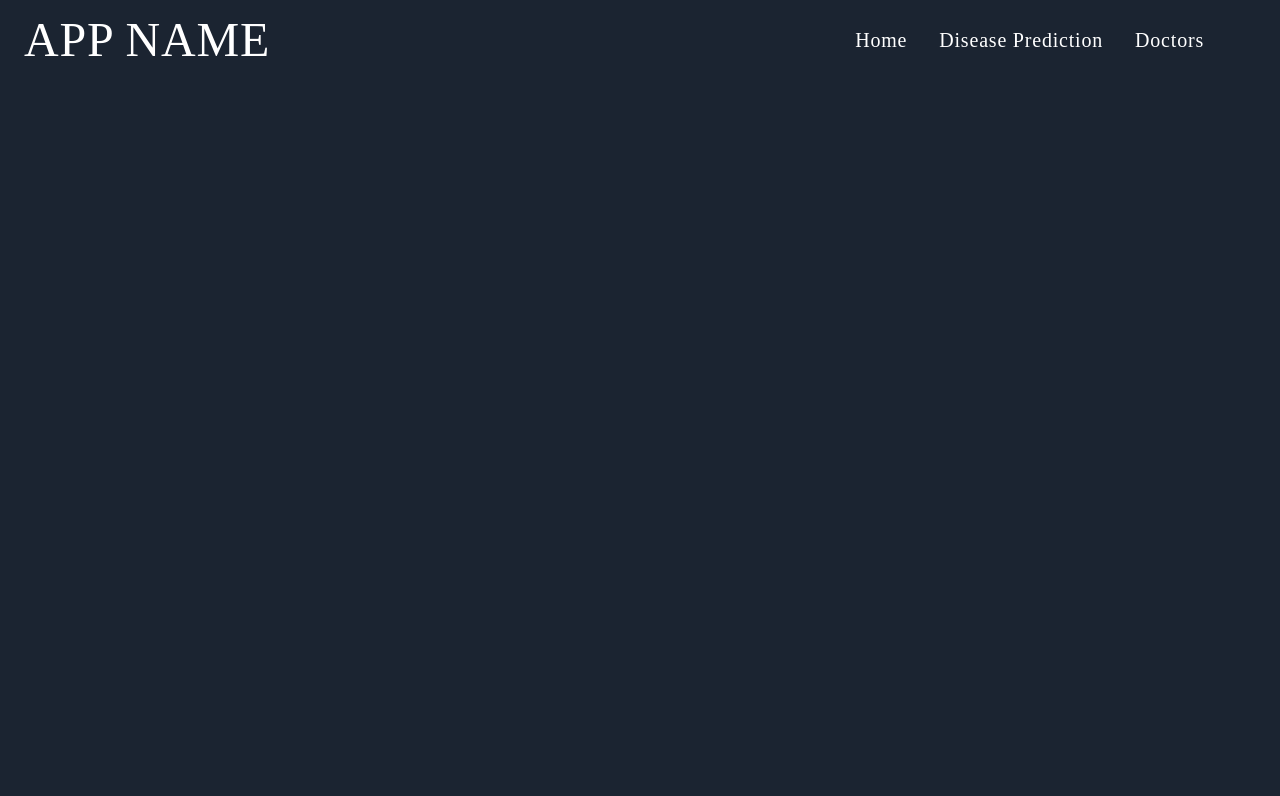
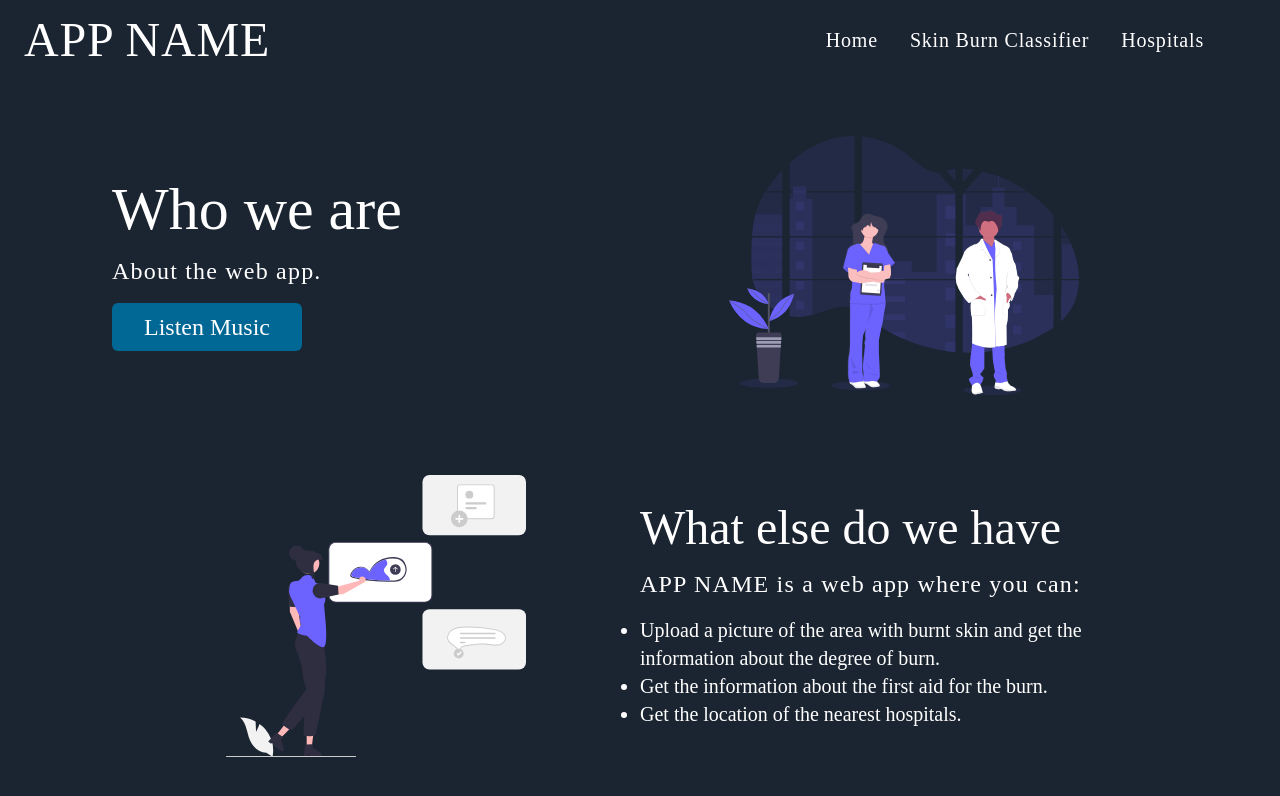
Before and after one commit to Harshal0902/Hackdemonium-2.0, a React (Create React App) app in the folder client/: page / in a window 1280 px wide. Shown: the top 796 px of the page. Built offline with nearby package versions, Linux system fonts and the light colour scheme.

Commit message:
✨ Add Home page

```diff
--- a/client/src/components/Navbar.js
+++ b/client/src/components/Navbar.js
@@ -44,12 +44,12 @@ export default function Navbar() {
                                             <span className="lg:inline-flex px-3 mx-3 py-2 rounded items-center justify-center dark:hover:bg-navHover hover:bg-secondary cursor-pointer text-white">Home</span>
                                         </Link>
 
-                                        <Link to="/disease">
-                                            <span className="lg:inline-flex px-3 mx-3 py-2 rounded items-center justify-center dark:hover:bg-navHover hover:bg-secondary cursor-pointer text-white">Disease Prediction</span>
+                                        <Link to="/skinBurn">
+                                            <span className="lg:inline-flex px-3 mx-3 py-2 rounded items-center justify-center dark:hover:bg-navHover hover:bg-secondary cursor-pointer text-white">Skin Burn Classifier</span>
                                         </Link>
 
-                                        <Link to="/doctors">
-                                            <span className="lg:inline-flex px-3 mx-3 py-2 rounded items-center justify-center dark:hover:bg-navHover hover:bg-secondary cursor-pointer text-white">Doctors</span>
+                                        <Link to="/hospitals">
+                                            <span className="lg:inline-flex px-3 mx-3 py-2 rounded items-center justify-center dark:hover:bg-navHover hover:bg-secondary cursor-pointer text-white">Hospitals</span>
                                         </Link>
 
                                     </div>
@@ -68,12 +68,12 @@ export default function Navbar() {
                             <span className="lg:inline-flex lg:w-auto w-full px-3 py-2 rounded items-center justify-center dark:hover:bg-navHover hover:bg-secondary cursor-pointer text-white">Home</span>
                         </Link>
 
-                        <Link to="/disease">
-                            <span className="lg:inline-flex lg:w-auto w-full px-3 py-2 rounded items-center justify-center dark:hover:bg-navHover hover:bg-secondary cursor-pointer text-white">Disease Prediction</span>
+                        <Link to="/skinBurn">
+                            <span className="lg:inline-flex lg:w-auto w-full px-3 py-2 rounded items-center justify-center dark:hover:bg-navHover hover:bg-secondary cursor-pointer text-white">Skin Burn Classifier</span>
                         </Link>
 
-                        <Link to="/doctors">
-                            <span className="lg:inline-flex lg:w-auto w-full px-3 py-2 rounded items-center justify-center dark:hover:bg-navHover hover:bg-secondary cursor-pointer text-white">Doctors</span>
+                        <Link to="/hospitals">
+                            <span className="lg:inline-flex lg:w-auto w-full px-3 py-2 rounded items-center justify-center dark:hover:bg-navHover hover:bg-secondary cursor-pointer text-white">Hospitals</span>
                         </Link>
 
                     </div>
--- a/client/src/container/Main.js
+++ b/client/src/container/Main.js
@@ -1,12 +1,13 @@
 import { BrowserRouter, Routes, Route } from 'react-router-dom'
 import Navbar from '../components/Navbar';
+import Home from '../pages/Home';
 
 export default function Main() {
     return (
         <BrowserRouter>
             <Navbar />
             <Routes>
-                {/* <Route path="/" element={<Home />} /> */}
+                <Route path="/" element={<Home />} />
             </Routes>
         </BrowserRouter>
     )
--- /dev/null
+++ b/client/src/pages/Home.js
@@ -0,0 +1,42 @@
+import React from "react"
+import HeroImg from '../assets/hero.svg'
+import FeatImg from '../assets/feat.svg'
+import { Link } from 'react-router-dom';
+export default function Home() {
+
+    return (
+        <div className='md:mx-28 mx-4 text-white pb-12'>
+
+            <div className='md:grid md:grid-cols-2 items-center pt-10'>
+                <div className=''>
+                    <h1 className='text-3xl md:text-6xl'>Who we are</h1>
+                    <p className='text-xl md:text-2xl py-4 tracking-wider'>About the web app.</p>
+
+                    <Link to="/music">
+                        <button className='bg-secondary py-2 px-8 rounded-md text-xl md:text-2xl'>Listen Music</button>
+                    </Link>
+
+                </div>
+                <div className="grid place-items-center py-4 drop-shadow-3xl shadow-black">
+                    <img src={HeroImg} alt="img" width="350" height="350" />
+                </div>
+            </div>
+
+            <div className='md:grid md:grid-cols-2 pt-12 items-center'>
+                <div className="grid place-items-center py-4 drop-shadow-3xl shadow-black">
+                    <img src={FeatImg} alt="img" width="300" height="300" />
+                </div>
+                <div className=''>
+                    <h1 className='text-5xl'>What else do we have</h1>
+                    <p className='text-xl md:text-2xl py-4 tracking-wider'>APP NAME is a web app where you can:
+                    </p>
+                    <ul className="text-xl">
+                        <li className="list-disc">Upload a picture of the area with burnt skin and get the information about the degree of burn.</li>
+                        <li className="list-disc">Get the information about the first aid for the burn.</li>
+                        <li className="list-disc">Get the location of the nearest hospitals.</li>
+                    </ul>
+                </div>
+            </div>
+        </div>
+    )
+}
```
Also changed, not shown: client/src/assets/feat.svg (added), client/src/assets/hero.svg (added).
